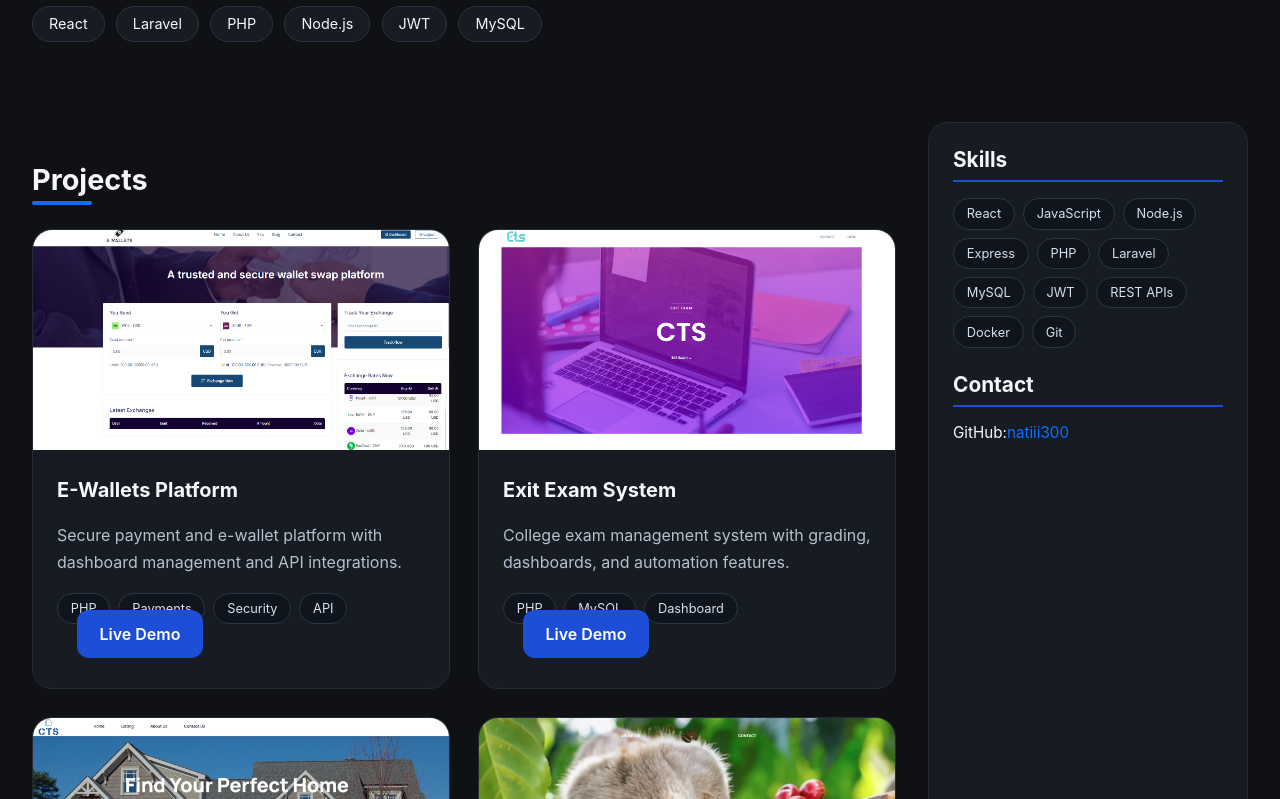
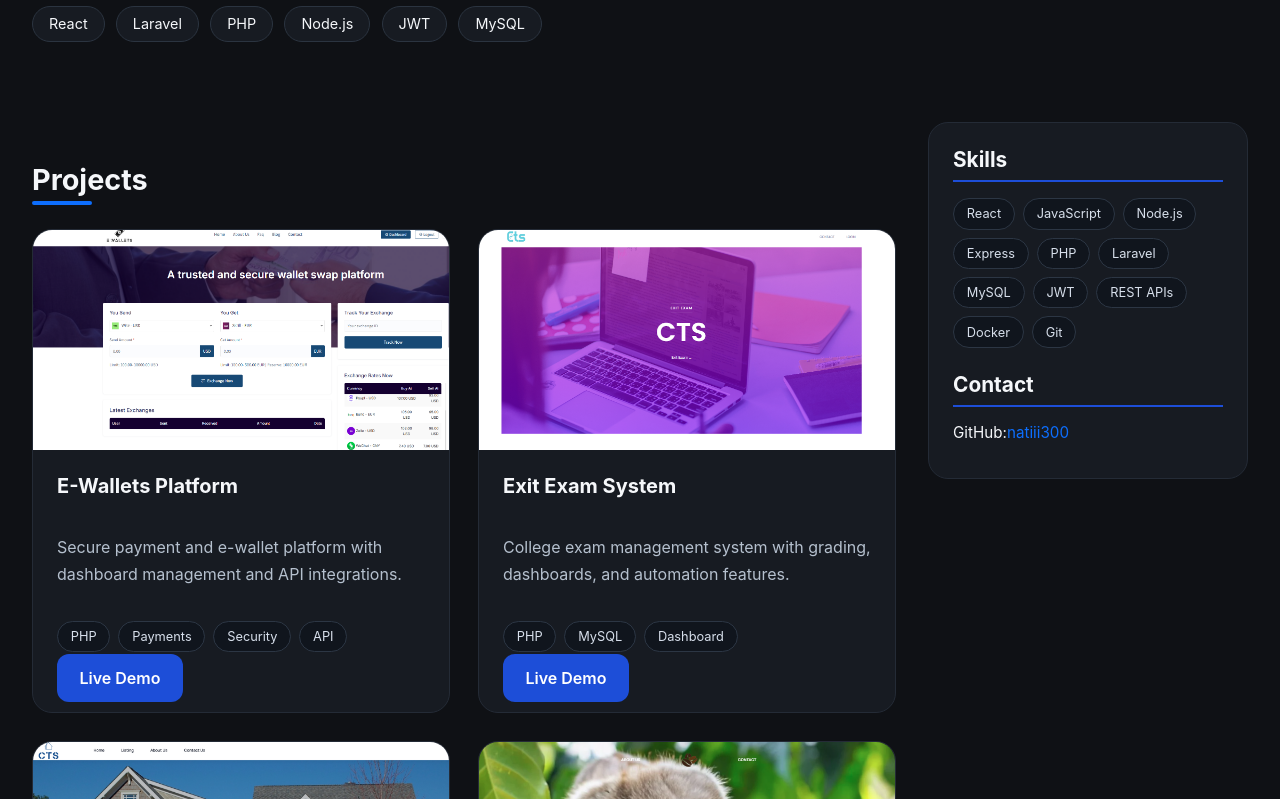
Before and after one commit to natiii300/resume-website, a React (Create React App) app: page / in a window 1280 px wide. Shown: the part 461-1260 px from the top of the page. Built offline with nearby package versions, Linux system fonts and the light colour scheme.

Commit message:
Update App.css

```diff
--- a/src/App.css
+++ b/src/App.css
@@ -118,6 +118,9 @@ body {
   border-radius: 20px;
   overflow: hidden;
   transition: 0.25s ease;
+  display: flex;
+  flex-direction: column;
+  height: 100%;
 }
 
 .project-card:hover {
@@ -133,6 +136,9 @@ body {
 
 .project-content {
   padding: 1.5rem;
+  display: flex;
+  flex-direction: column;
+  flex: 1;
 }
 
 .project-card h3 {
@@ -143,6 +149,9 @@ body {
 .project-card p {
   color: #b5c0ce;
   line-height: 1.7;
+}
+.project-card p {
+  flex-grow: 1;
 }
 
 .badges {
@@ -162,7 +171,8 @@ body {
 }
 
 .actions {
-  margin: 0 1.25rem 1.25rem;
+  margin-top: auto;
+  padding-top: 1rem;
 }
 
 .hero-buttons {
@@ -334,6 +344,9 @@ body {
   padding: 1.5rem;
   position: sticky;
   top: 2rem;
+  height: fit-content;
+  max-height: 90vh;
+  overflow-y: auto;
 }
 
 .sidebar h3 {
```
